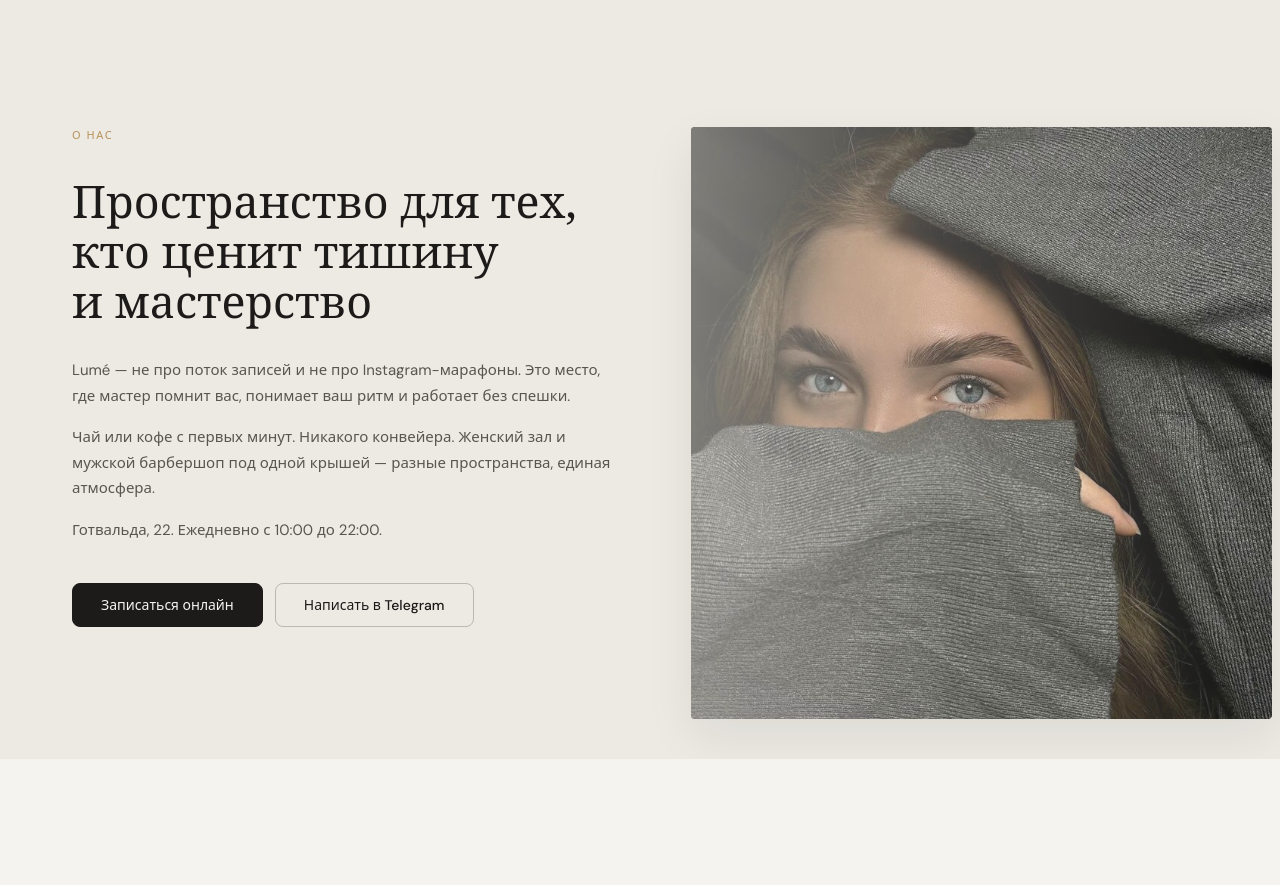
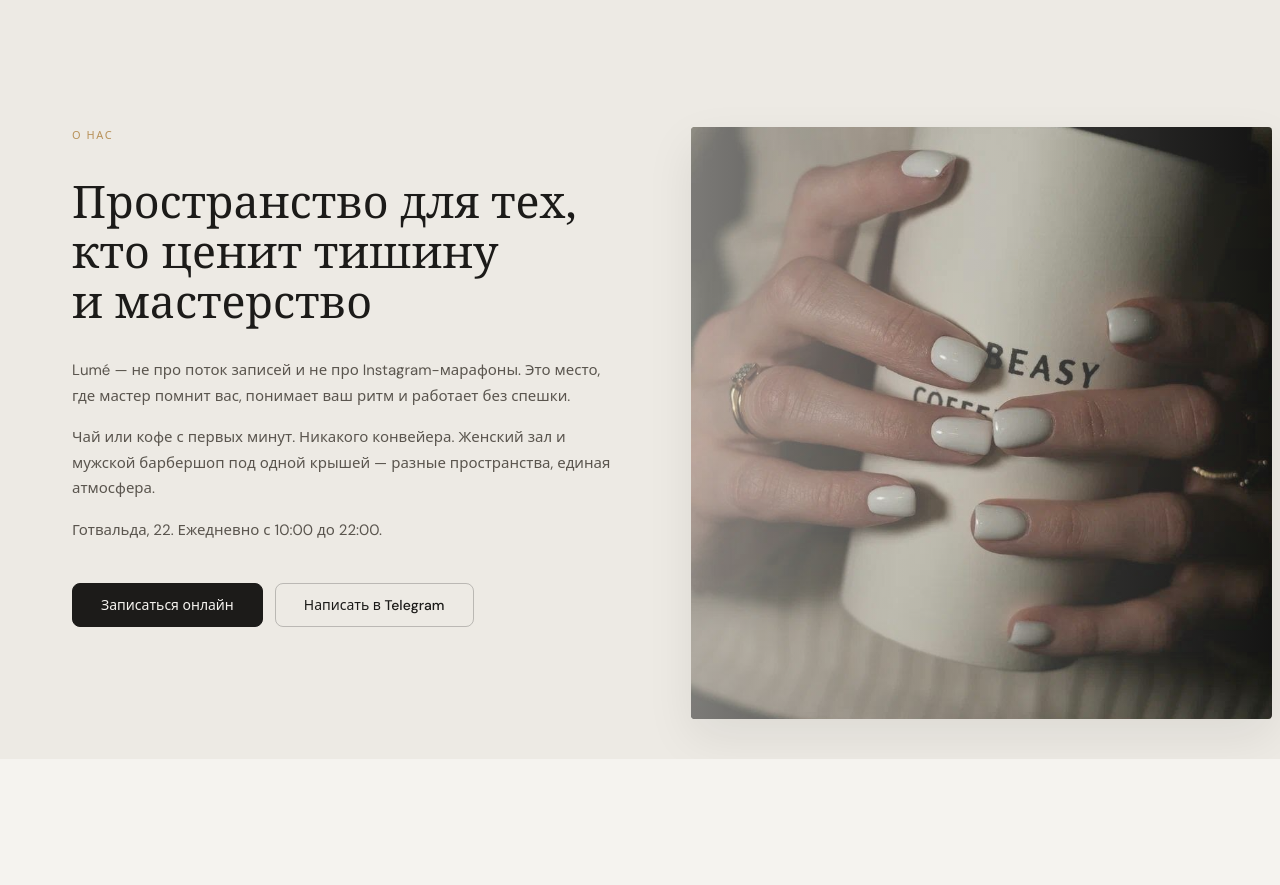
Before and after one commit to tankograd74/lume-ekb, a React (Vite) app: page / in a window 1280 px wide. Shown: the part 2860-3745 px from the top of the page. Built offline with nearby package versions, Linux system fonts and the light colour scheme; a web font is replaced by a local one.

Commit message:
Replace About section photo with Yandex image

```diff
--- a/src/App.tsx
+++ b/src/App.tsx
@@ -32,11 +32,11 @@ const WA = "https://wa.me/79827600505";
 
 const IMG = {
   hero: "./images/hero.jpg",
-  about: "./images/gallery/04.jpg",
+  about: "./images/about.jpg",
   visit: "./images/visit.jpg",
 };
 
-const ABOUT_GALLERY_START = 3; // gallery/04.jpg
+const ABOUT_GALLERY_START = 0;
 
 const NAV_LINKS = [
   { label: "Услуги", href: "#services" },
@@ -623,11 +623,11 @@ function AtmosphereSection({
               type="button"
               className="about-photo about-photo--single"
               onClick={() => onOpenGallery(ABOUT_GALLERY_START)}
-              aria-label="Оформление бровей — работа Lumé. Открыть галерею"
+              aria-label="Атмосфера Lumé. Открыть галерею работ"
             >
               <img
                 src={IMG.about}
-                alt="Оформление бровей — работа Lumé"
+                alt="Атмосфера салона Lumé"
                 loading="lazy"
               />
               <span className="about-photo__hint">Смотреть работы</span>
```
Also changed, not shown: public/images/about.jpg (added).
